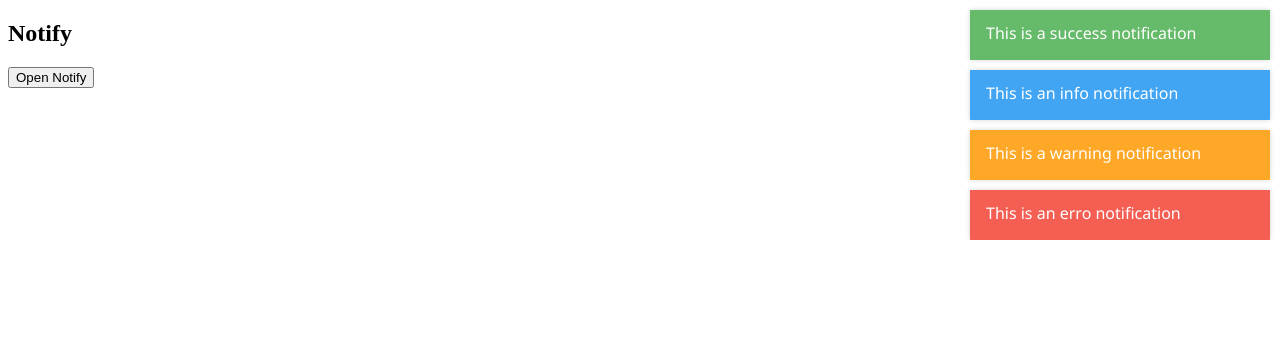
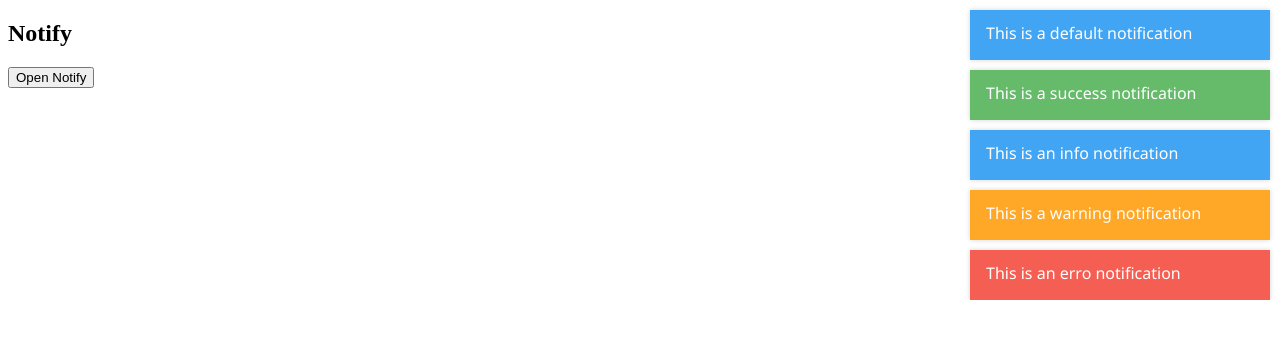
Before and after one commit to jefersonsmota/motajs-notify, a website: page simple/Index.html in a window 1280 px wide. Both pictures are taken after a click on the button "Open Notify". Drawn offline with Linux system fonts and the light colour scheme.

Commit message:
- add generic notification: notify.show()

```diff
--- /dev/null
+++ b/index.js
@@ -0,0 +1 @@
+import notify from "./dist/js/notify";
--- a/package.json
+++ b/package.json
@@ -1,6 +1,6 @@
 {
   "name": "motajs-notify",
-  "version": "1.0.1",
+  "version": "1.0.2",
   "description": "Very simple and lite web notification.",
   "main": "index.js",
   "scripts": {  },
--- a/simple/Index.html
+++ b/simple/Index.html
@@ -19,10 +19,12 @@ var btn = document.getElementById("myBtn");
 btn.addEventListener('click', showNotify, false);
 
 function showNotify () {
-    notify.erro('This is an erro notification');
+    notify.error('This is an erro notification');
     notify.warning('This is a warning notification');
     notify.info('This is an info notification');
     notify.success('This is a success notification');
+
+    notify.show('This is a default notification', '');
 }
 </script>
 
```
Also changed, not shown: README.md, dist/css/notify.css, dist/css/notify.min.css, dist/js/notify.js, dist/js/notify.min.js.
